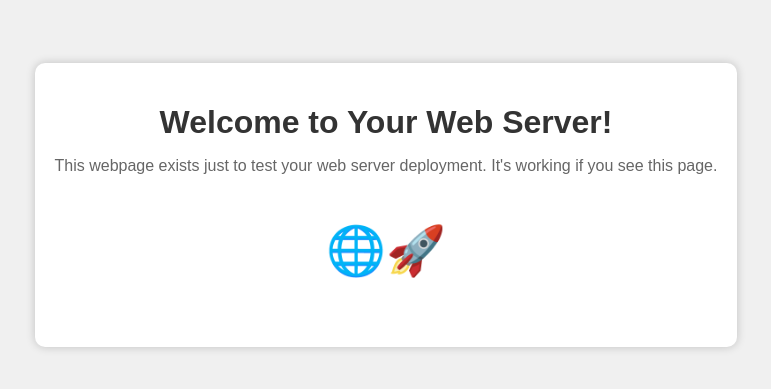
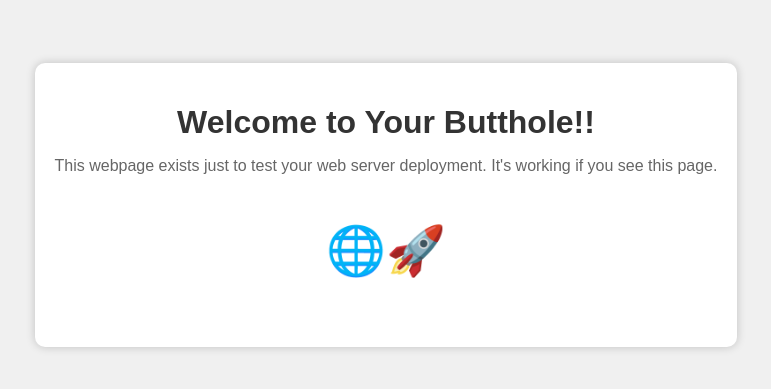
Before and after one commit to whgDosumi/sample_web, a plain HTML site: page index.html in a window 1280 px wide. Shown: the part 195-584 px from the top of the page, without its empty margins (254-1025 px from the left). Drawn offline with Linux system fonts and the light colour scheme.

Commit message:
butthole

```diff
--- a/index.html
+++ b/index.html
@@ -42,7 +42,7 @@
 
 <body>
     <div class="container">
-        <h1>Welcome to Your Web Server!</h1>
+        <h1>Welcome to Your Butthole!!</h1>
         <p>This webpage exists just to test your web server deployment. It's working if you see this page.</p>
         <p class="emoji">🌐🚀</p>
     </div>
```
